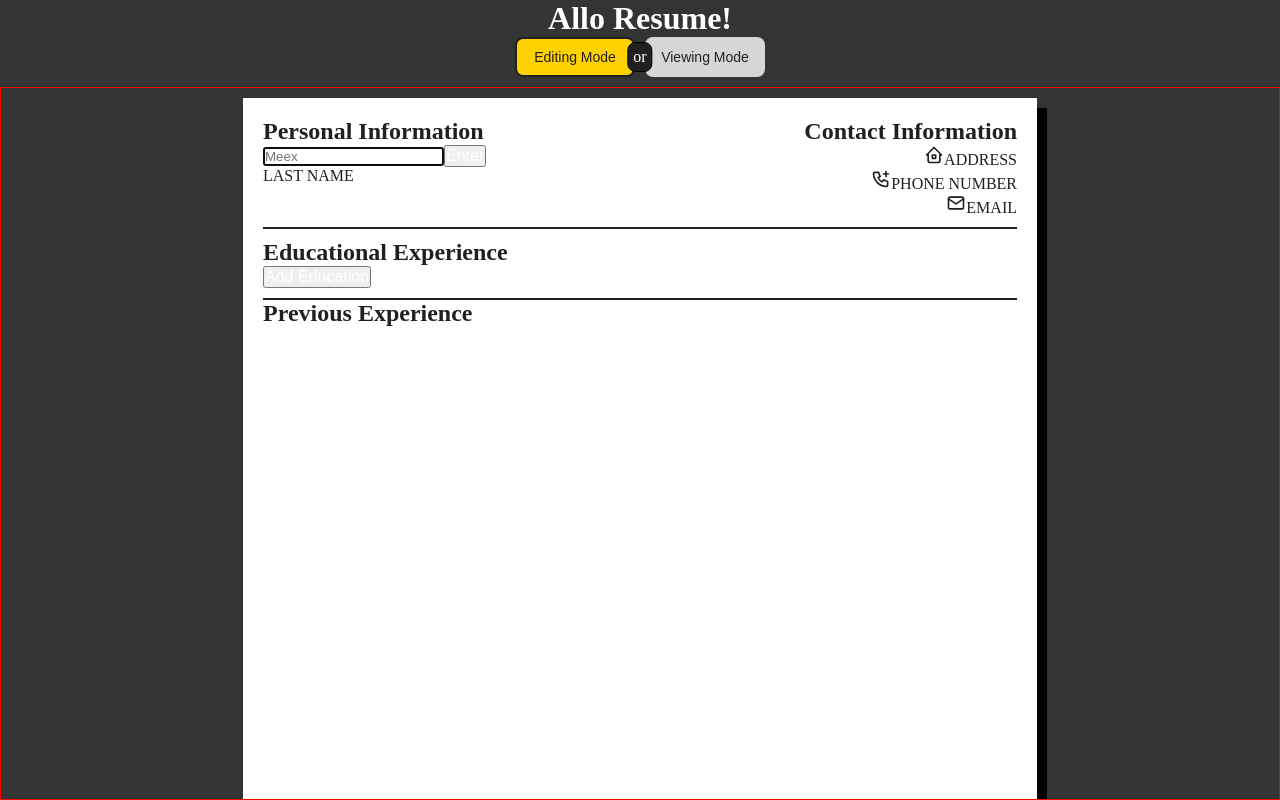
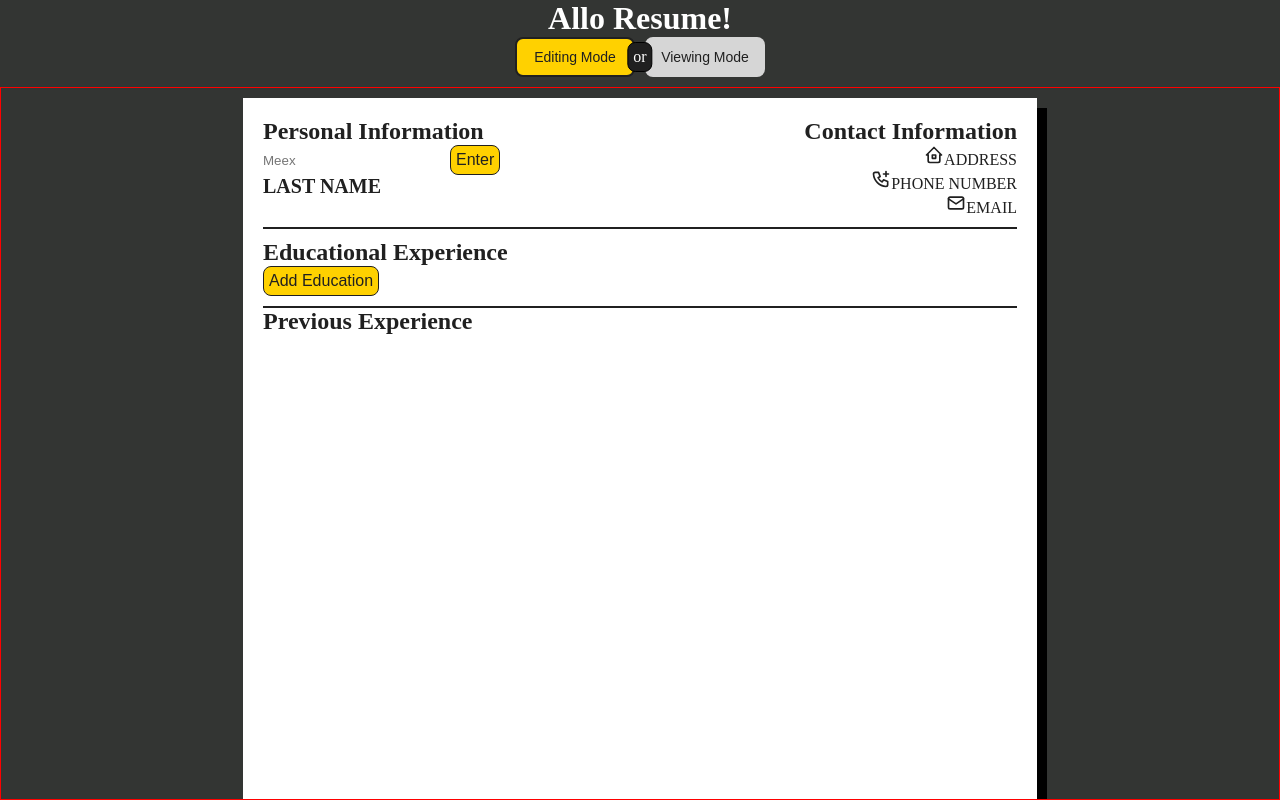
Before and after one commit to AmesburyArcher/cv-app, a React (Create React App) app: page / in a window 1280 px wide. Both pictures are taken after a click on the element "FIRST NAME". Built offline with nearby package versions, Linux system fonts and the light colour scheme.

Commit message:
added styling to education

```diff
--- a/src/components/Resume.js
+++ b/src/components/Resume.js
@@ -68,10 +68,12 @@ function PersonalInfo({ handleFirstName, first, handleLastName, last, mode }) {
 
   return (
     <section className="personal__info__container">
-      <h2 className="personal__info__title">Personal Information</h2>
+      {mode === 0 && (
+        <h2 className="personal__info__title">Personal Information</h2>
+      )}
       {editFirst === false ? (
         <div
-          className={mode === 0 ? "editing" : ""}
+          className={mode === 0 ? "editing resume__name" : "resume__name"}
           onClick={function () {
             if (mode === 1) return;
             setEditFirst(true);
@@ -91,6 +93,8 @@ function PersonalInfo({ handleFirstName, first, handleLastName, last, mode }) {
             }}
           >
             <input
+              maxLength={30}
+              className="resume__input"
               autoFocus
               type="text"
               placeholder="Meex"
@@ -98,13 +102,18 @@ function PersonalInfo({ handleFirstName, first, handleLastName, last, mode }) {
                 handleFirstName(e);
               }}
             ></input>
-            <button type="button">Enter</button>
+            <button
+              className="resume__enter__button resume__button"
+              type="button"
+            >
+              Enter
+            </button>
           </form>
         )
       )}
       {editLast === false ? (
         <div
-          className={mode === 0 ? "editing" : ""}
+          className={mode === 0 ? "editing resume__name" : "resume__name"}
           onClick={function () {
             if (mode === 1) return;
             setEditLast(true);
@@ -124,6 +133,8 @@ function PersonalInfo({ handleFirstName, first, handleLastName, last, mode }) {
             }}
           >
             <input
+              maxLength={35}
+              className="resume__input"
               autoFocus
               type="text"
               placeholder="Yeeeeehaw"
@@ -131,7 +142,12 @@ function PersonalInfo({ handleFirstName, first, handleLastName, last, mode }) {
                 handleLastName(e);
               }}
             ></input>
-            <button type="button">Enter</button>
+            <button
+              className="resume__enter__button resume__button"
+              type="button"
+            >
+              Enter
+            </button>
           </form>
         )
       )}
@@ -155,7 +171,9 @@ function ContactInfo({
 
   return (
     <section className="contact__info__container">
-      <h2 className="contact__info__title">Contact Information</h2>
+      {mode === 0 && (
+        <h2 className="contact__info__title">Contact Information</h2>
+      )}
       {editAddy === false ? (
         <div
           className={mode === 0 ? "editing" : ""}
@@ -197,6 +215,8 @@ function ContactInfo({
             }}
           >
             <input
+              maxLength={40}
+              className="resume__input"
               autoFocus
               type="text"
               placeholder="1234 Google St"
@@ -204,7 +224,12 @@ function ContactInfo({
                 handleAddy(e);
               }}
             ></input>
-            <button type="button">Enter</button>
+            <button
+              className="resume__enter__button resume__button"
+              type="button"
+            >
+              Enter
+            </button>
           </form>
         )
       )}
@@ -250,6 +275,8 @@ function ContactInfo({
             }}
           >
             <input
+              maxLength={20}
+              className="resume__input"
               autoFocus
               type="text"
               placeholder="604-867-5309"
@@ -257,7 +284,12 @@ function ContactInfo({
                 handlePhone(e);
               }}
             ></input>
-            <button type="button">Enter</button>
+            <button
+              className="resume__enter__button resume__button"
+              type="button"
+            >
+              Enter
+            </button>
           </form>
         )
       )}
@@ -303,6 +335,8 @@ function ContactInfo({
             }}
           >
             <input
+              maxLength={40}
+              className="resume__input"
               autoFocus
               type="text"
               placeholder="meeex@gmail.com"
@@ -310,7 +344,12 @@ function ContactInfo({
                 handleEmail(e);
               }}
             ></input>
-            <button type="button">Enter</button>
+            <button
+              className="resume__enter__button resume__button"
+              type="button"
+            >
+              Enter
+            </button>
           </form>
         )
       )}
@@ -376,7 +415,16 @@ function EducationInfo({ education, setEducation, mode }) {
           </div>
           <div className="education__wrapper">
             <div className="education__info">{educ.info}</div>
-            {mode === 0 ? <button type="button">Delete</button> : ""}
+            {mode === 0 ? (
+              <button
+                className="resume__delete__button resume__button"
+                type="button"
+              >
+                Delete
+              </button>
+            ) : (
+              ""
+            )}
           </div>
         </div>
       );
@@ -392,6 +440,7 @@ function EducationInfo({ education, setEducation, mode }) {
         {editing === false
           ? mode === 0 && (
               <button
+                className="resume__add__button resume__button"
                 onClick={function () {
                   setEditing(true);
                 }}
@@ -443,8 +492,11 @@ function EducationInfo({ education, setEducation, mode }) {
                     handleChange("info", e.target.value);
                   }}
                 ></textarea>
-                <button>Submit</button>
+                <button className="resume__submit__button resume__button">
+                  Submit
+                </button>
                 <button
+                  className="resume__cancel__button resume__button"
                   type="button"
                   onClick={function () {
                     setEditing(false);
--- a/src/styles/App.css
+++ b/src/styles/App.css
@@ -125,6 +125,21 @@ button {
   box-shadow: 10px 10px 0px rgb(0, 0, 0, 1);
 }
 
+.resume__button {
+  border: 1px solid var(--colour--dark);
+  text-decoration: none;
+  color: var(--colour--dark);
+  background-color: var(--colour--primary--accent);
+  border-radius: 0.8rem;
+  padding: 0.5rem;
+}
+
+.resume__button:hover {
+  cursor: pointer;
+  box-shadow: 3px 3px 0px rgb(0, 0, 0, 1);
+  transition: box-shadow 0.3s ease-in-out;
+}
+
 .upper__resume {
   display: flex;
   justify-content: space-between;
@@ -144,9 +159,43 @@ button {
   cursor: pointer;
 }
 
+.personal__info__container > form,
+.contact__info__container > form {
+  display: flex;
+  gap: 1rem;
+}
+
+.resume__input {
+  padding: 0;
+  background: none;
+  border: none;
+  border-radius: 0;
+  outline: none;
+  -webkit-appearance: none;
+  -moz-appearance: none;
+  appearance: none;
+  /* border-bottom: 1px solid var(--colour--dark); */
+}
+
+.resume__name {
+  font-size: 2rem;
+  font-weight: bold;
+}
+
 .education__info__container {
   padding: 1rem 0rem;
   border-bottom: 2px solid var(--colour--dark);
+}
+
+.education__info__form {
+  display: grid;
+  grid-template-rows: 1fr 1fr 2fr 1fr;
+  grid-template-columns: 1fr 1fr;
+  gap: 1rem;
+}
+
+.education__info__form > textarea {
+  grid-column: 1 / 3;
 }
 
 .education__entry {
```
